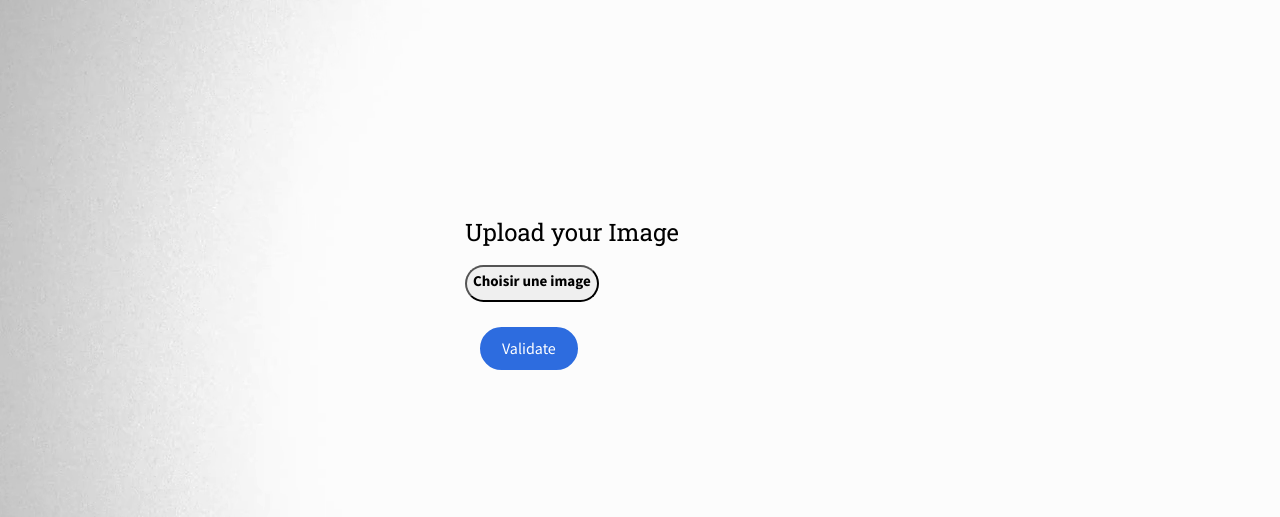
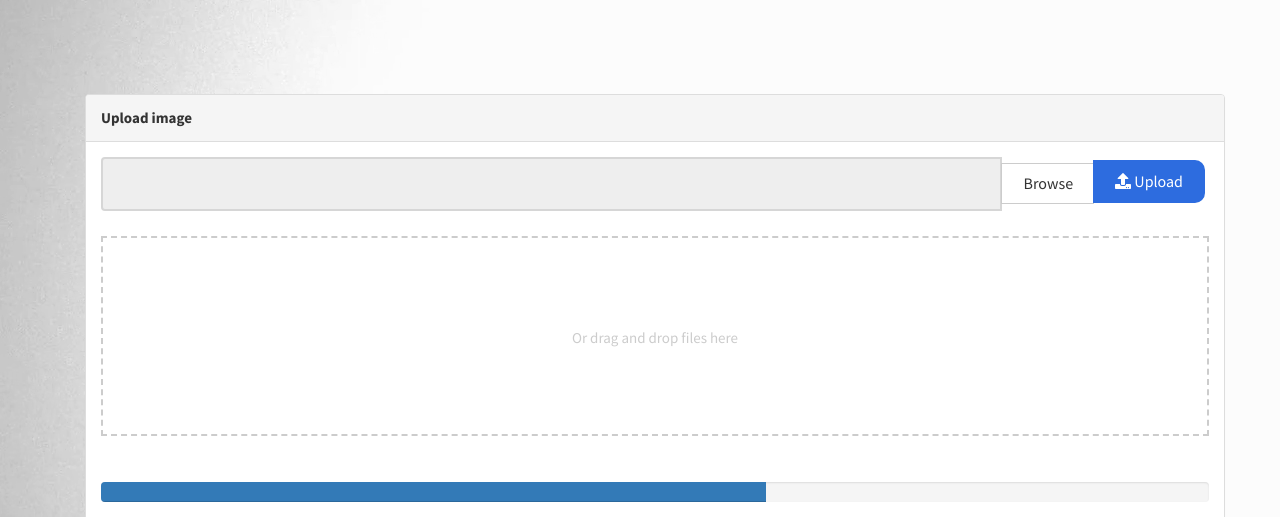
Before and after one commit to youssefbeen/imane, a plain HTML site: page upload.html in a window 1280 px wide. Shown: the part 283-800 px from the top of the page. Drawn offline with Linux system fonts and the light colour scheme; files whose address does not match are found by name.

Commit message:
last last

```diff
--- a/css/style.css
+++ b/css/style.css
@@ -59,7 +59,6 @@ a:hover, a:active, a:focus {
   color: #2D6CDF;
   outline: none;
   text-decoration: none;
-    transform: scale(2.5)
 }
 
 p {
@@ -277,7 +276,6 @@ h1, h2, h3, h4, h5, h6, figure {
   -webkit-box-shadow: 0px 14px 20px -9px rgba(0, 0, 0, 0.75);
   -moz-box-shadow: 0px 14px 20px -9px rgba(0, 0, 0, 0.75);
   box-shadow: 0px 14px 20px -9px rgba(0, 0, 0, 0.75);
-    transform: scale(2,2)
 }
 .fh5co-nav ul li.active > a {
   font-weight: 400;
@@ -1172,7 +1170,6 @@ h1, h2, h3, h4, h5, h6, figure {
   text-decoration: underline;
 }
 #fh5co-footer .fh5co-widget {
-  margin-bottom: 30px;
 }
 @media screen and (max-width: 768px) {
   #fh5co-footer .fh5co-widget {
@@ -1180,7 +1177,6 @@ h1, h2, h3, h4, h5, h6, figure {
   }
 }
 #fh5co-footer .fh5co-widget h3 {
-  margin-bottom: 15px;
   font-weight: bold;
   font-size: 12px;
   letter-spacing: 2px;
@@ -1451,7 +1447,7 @@ h1, h2, h3, h4, h5, h6, figure {
   -webkit-border-radius: 30px;
   -moz-border-radius: 30px;
   -ms-border-radius: 30px;
-  border-radius: 30px;
+  border-radius: 10px;
   -webkit-transition: 0.5s;
   -o-transition: 0.5s;
   transition: 0.5s;
@@ -1698,4 +1694,48 @@ h1, h2, h3, h4, h5, h6, figure {
     visibility: hidden
 }
 
+/* layout.css Style */
+.upload-drop-zone {
+  height: 200px;
+  border-width: 2px;
+  margin-bottom: 20px;
+}
+
+/* skin.css Style*/
+.upload-drop-zone {
+  color: #ccc;
+  border-style: dashed;
+  border-color: #ccc;
+  line-height: 200px;
+  text-align: center
+}
+.upload-drop-zone.drop {
+  color: #222;
+  border-color: #222;
+}
+
+
+
+.image-preview-input {
+    position: relative;
+    overflow: hidden;
+    margin: 0px;
+    color: #333;
+    background-color: #fff;
+    border-color: #ccc;
+}
+.image-preview-input input[type=file] {
+	position: absolute;
+	top: 0;
+	right: 0;
+	margin: 0;
+	padding: 0;
+	font-size: 20px;
+	cursor: pointer;
+	opacity: 0;
+	filter: alpha(opacity=0);
+}
+.image-preview-input-title {
+    margin-left:2px;
+}
 /*# sourceMappingURL=style.css.map */
--- a/upload.html
+++ b/upload.html
@@ -95,39 +95,53 @@
 				</div>
 			</div>
 
-			<div class="row col-md-offset-4 col-md-4" id="section1" >
-                    <h3>Upload your Image</h3>
-
-                       <button style="border-radius: 25px"><label for="file" class="label-file">Choisir une image</label></button>
-                        <input id="file" class="input-file" type="file">
-
-							<div class="">
-
-                                 <div class="col-md-6">
-
-                                  <button type="button" class="btn btn-primary" data-toggle="modal" data-target="#myModal">Validate</button>
 
 
-                                   <div class="modal fade" id="myModal" role="dialog">
-                                        <div class="modal-dialog modal-sm">
-                                          <div class="modal-content">
-                                            <div class="modal-header">
-                                              <button type="button" class="close" data-dismiss="modal">&times;</button>
-                                              <h2 class="modal-title">Congratulation</h2>
+
+    <div class="container"> <br />
+        <div class="row">
+
+            <div class="col-md-12">
+                <div class="panel panel-default">
+                    <div class="panel-heading"><strong>Upload image</strong> <small> </small></div>
+                    <div class="panel-body">
+                        <div class="input-group image-preview">
+                            <input placeholder="" type="text" class="form-control image-preview-filename" disabled="disabled">
+                            <!-- don't give a name === doesn't send on POST/GET -->
+                            <span class="input-group-btn">
+                            <!-- image-preview-clear button -->
+                            <button type="button" class="btn btn-default image-preview-clear" style="display:none;"> <span class="glyphicon glyphicon-remove"></span> Clear </button>
+                            <!-- image-preview-input -->
+                            <div class="btn btn-default image-preview-input"> <span class="glyphicon glyphicon-folder-open"></span> <span class="image-preview-input-title">Browse</span>
+                                <input type="file" accept="image/png, image/jpeg, image/gif" name="input-file-preview"/>
+                                <!-- rename it -->
                             </div>
-                                            <div class="col-md-offset-2">
-                                                <span>Course completed successfully</span>
+                            <button type="button" class="btn btn-labeled btn-primary"> <span class="btn-label"><i class="fas fa-upload"></i> </span>Upload</button>
+                            </span> </div>
+                        <!-- /input-group image-preview [TO HERE]-->
+
+                        <br />
+
+                        <!-- Drop Zone -->
+                        <div class="upload-drop-zone" id="drop-zone"> Or drag and drop files here </div>
+                        <br />
+                        <!-- Progress Bar -->
+                        <div class="progress">
+                            <div class="progress-bar" role="progressbar" aria-valuenow="60" aria-valuemin="0" aria-valuemax="100" style="width: 60%;"> <span class="sr-only">60% Complete</span> </div>
                         </div>
-                                            <div class="modal-footer">
-                                              <a href="index.html"><button type="button" class="btn btn-default clik" >Return</button></a>
+                        <br />
+
                     </div>
                 </div>
 		</div>
+
+
+
 	</div>
 </div>
         </div>
-                            </div>
-						</div>
+
+
 
         </div>
 
@@ -135,7 +149,7 @@
 
 <footer id="fh5co-footer" role="contentinfo" style="background-image: url(images/img_bg_4.jpg);">
             <div class="container">
-                <div class="row row-pb-md col-md-offset-1 " style="height: 200px; overflow: hidden">
+                <div class="row row-pb-md col-md-offset-1 " style="">
                 <div class="col-md-3 fh5co-widget">
 					<h3>About Us</h3>
 					<p>Facilis ipsum reprehenderit nemo molestias. Aut cum mollitia reprehenderit. Eos cumque dicta adipisci architecto culpa amet.</p>
@@ -168,7 +182,7 @@
                     </div>
 -->
                 </div>
-                <div class="text-center" style="height: 100px">
+                <div class="text-center" style="margin-bottom: 40px">
                     <ul class="list-unstyled list-inline">
                         <li class="list-inline-item">
                             <a href="https://www.facebook.com">
```
Also changed, not shown: about.html (+2 -2 lines), contact.html (+2 -2 lines), course_details.html (+2 -2 lines), course_specific.html (+3 -3 lines), courses.html (+2 -2 lines), index.html (+3 -3 lines), quiz.html (+2 -2 lines). Lines whose indentation alone changed are shown as unchanged.
